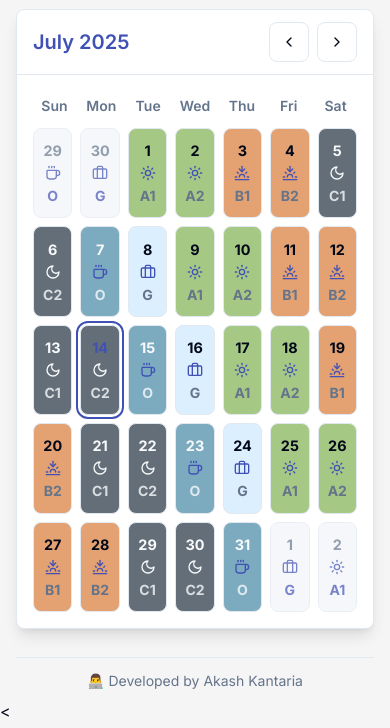
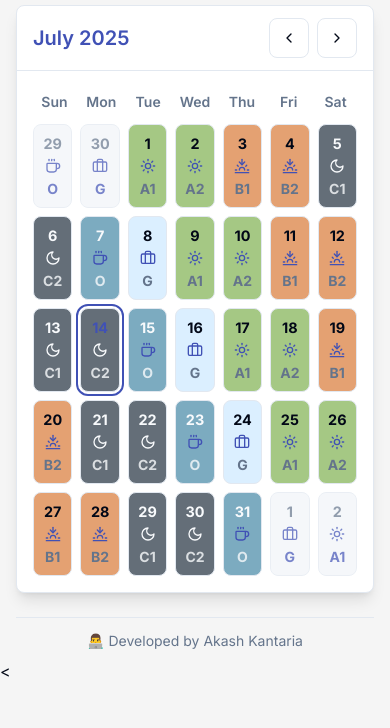
Before and after one commit to SKY1797/Master-Shift-Rota-Web, a website: page index.html in a window 390 px wide. Shown: the part 116-844 px from the top of the page. Drawn offline with Linux system fonts and the light colour scheme.

Commit message:
Update styles.css

```diff
--- a/styles.css
+++ b/styles.css
@@ -107,7 +107,7 @@ body {
 .main-content {
   display: flex;
   flex-direction: column;
-  gap: 0.75rem; /* 1rem */
+  gap: 0.5rem; /* 1rem */
 }
 
 /* Group Tabs */
@@ -388,7 +388,7 @@ body {
 
 /* Footer */
 .footer {
-  margin-top: 1.75rem;
+  margin-top: 1.5rem;
   padding: 0.75rem 0 0 0;
   /* padding: 1rem 0; */
   text-align: center;
@@ -414,8 +414,8 @@ body {
   }
 
   .day-card {
-    height: 5.65rem; /* 6rem */
-    padding: 0.7rem 0.5rem;
+    height: 5.25rem; /* 6rem */
+    padding: 0.5rem 0.5rem;
   }
 
   .day-number {
```
